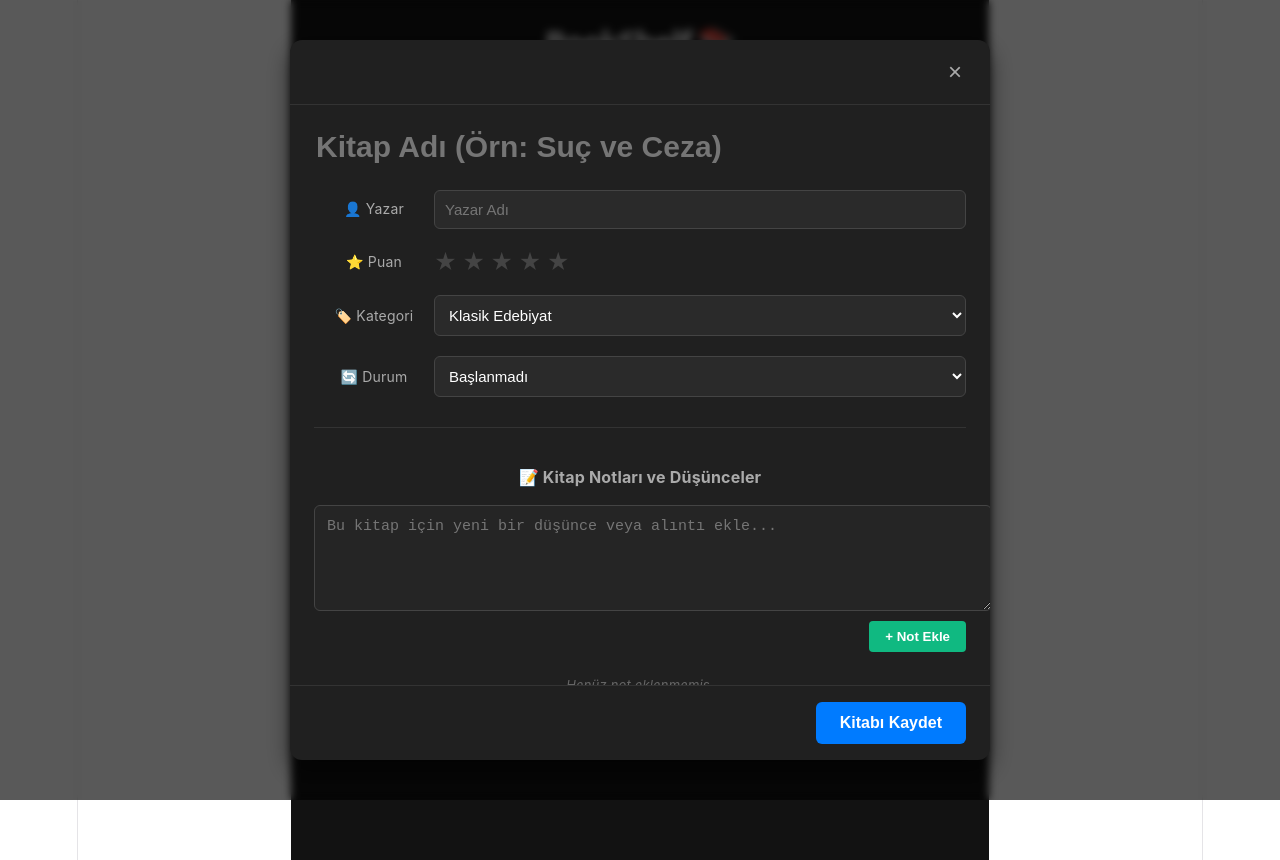
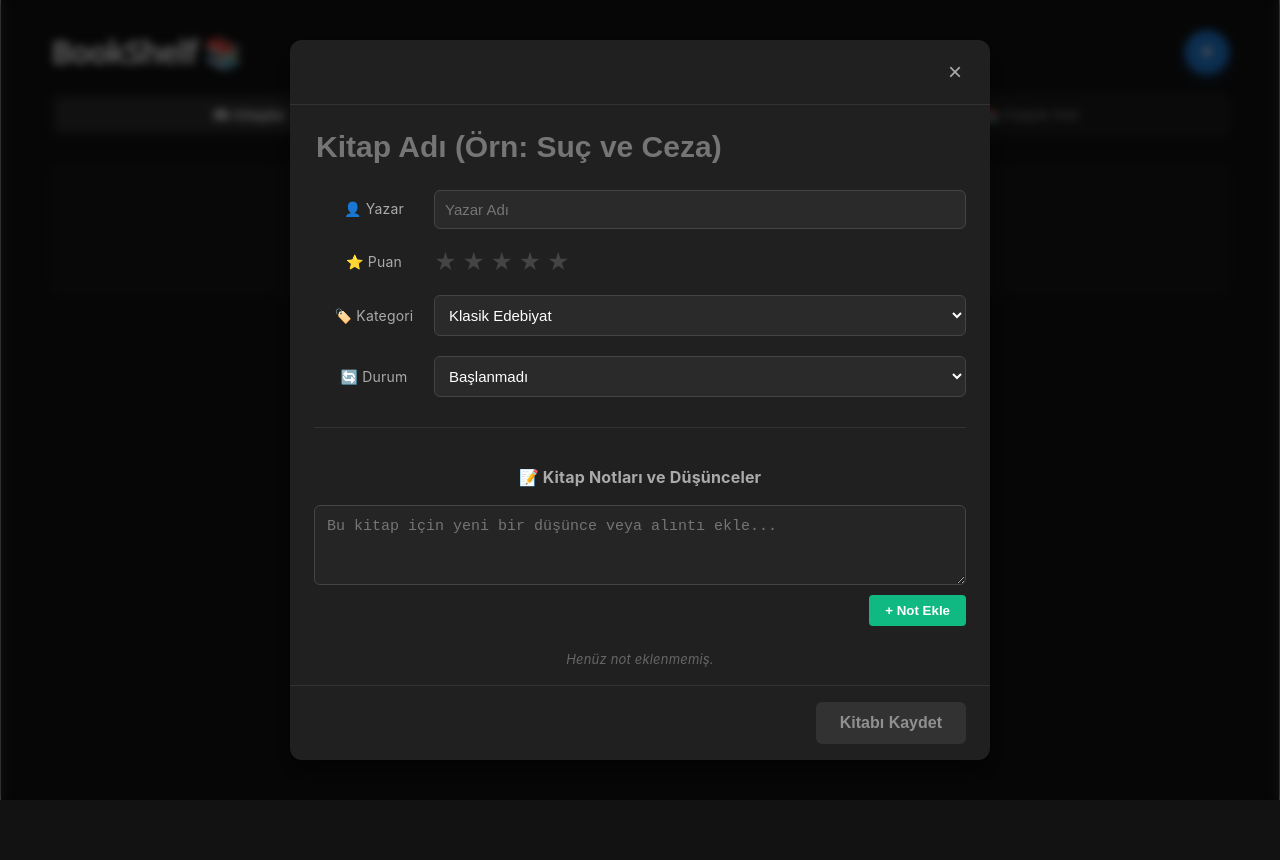
Before and after one commit to kagankurubas/bookshelf, a React (Vite) app: page / in a window 1280 px wide. Both pictures are taken after a click on the button "Yeni Kitap Ekle". After the commit the page ends 800 px from the top, so only its background shows below. Built offline with nearby package versions, Linux system fonts and the light colour scheme.

Commit message:
feat: add multi-row wooden bookshelf, thicker book UI, and smart modal save logic

```diff
--- a/src/App.css
+++ b/src/App.css
@@ -1,15 +1,26 @@
-/* Genel Sayfa Konteyneri */
+html, body, #root {
+  margin: 0 !important;
+  padding: 0 !important;
+  width: 100% !important;
+  max-width: 100% !important;
+  background-color: #121212 !important;
+  box-sizing: border-box;
+}
+
+*, *::before, *::after {
+  box-sizing: border-box;
+}
+
 .main-container {
-  max-width: 1200px;
-  margin: 0 auto;
-  padding: 30px 20px;
+  width: 100% !important;
+  max-width: none !important;
+  margin: 0 !important;
+  padding: 30px 50px !important;
   font-family: -apple-system, BlinkMacSystemFont, "Segoe UI", Roboto, Helvetica, Arial, sans-serif;
   color: #fff;
   background-color: #121212;
   min-height: 100vh;
 }
-
-/* Üst Header */
 .app-header {
   border-bottom: 1px solid #333;
   padding-bottom: 15px;
@@ -29,7 +40,6 @@
   margin: 0;
 }
 
-/* Modern Mac/Notion Tarzı Sekmeler */
 .modern-tabs {
   display: flex;
   background-color: #1e1e1e;
@@ -37,6 +47,7 @@
   border-radius: 8px;
   gap: 4px;
   border: 1px solid #333;
+  width: 100%;
 }
 
 .modern-tab-btn {
@@ -107,7 +118,6 @@
   margin-bottom: 12px;
 }
 
-/* Özellik Etiketleri (Tagler) */
 .property-tag {
   font-size: 12px;
   padding: 4px 8px;
@@ -121,7 +131,6 @@
   border: 1px solid #3d3d3d;
 }
 
-/* Durum Renkleri */
 .property-tag.status.başlanmadı {
   background-color: rgba(107, 114, 128, 0.2);
   color: #9ca3af;
@@ -170,7 +179,6 @@
   background-color: rgba(239, 68, 68, 0.1);
 }
 
-/* Boş Durum (Empty State) */
 .empty-state {
   text-align: center;
   padding: 50px 20px;
@@ -180,3 +188,75 @@
   border-radius: 8px;
   margin-top: 20px;
 }
+
+.wooden-shelf-container {
+  display: flex;
+  flex-direction: column;
+  gap: 60px;
+  margin-top: 40px;
+  width: 100%;
+}
+
+.shelf-row {
+  position: relative;
+  display: flex;
+  align-items: flex-end;
+  padding: 0 30px;
+  min-height: 200px;
+  width: 100%;
+  box-sizing: border-box;
+  flex-wrap: wrap;
+  gap: 12px;
+}
+
+.shelf-board {
+  position: absolute;
+  bottom: 0;
+  left: 0;
+  width: 100%;
+  height: 22px;
+  background: linear-gradient(to bottom, #96613d, #5c3a21);
+  border-radius: 4px;
+  box-shadow: 0 10px 20px rgba(0, 0, 0, 0.7), inset 0 2px 4px rgba(255, 255, 255, 0.2);
+  border-bottom: 3px solid #3b2513;
+}
+
+
+.shelf-book {
+  background: linear-gradient(135deg, #383838, #222222);
+  border: 1px solid #555;
+  border-radius: 6px 8px 4px 4px;
+  padding: 14px 10px;
+  width: 55px;
+  height: 155px;
+  display: flex;
+  flex-direction: column;
+  justify-content: space-between;
+  align-items: center;
+  cursor: pointer;
+  transition: transform 0.2s, box-shadow 0.2s;
+  box-shadow: -4px 6px 14px rgba(0,0,0,0.6);
+  position: relative;
+  z-index: 2;
+  margin-bottom: 2px;
+}
+
+.shelf-book:hover {
+  transform: translateY(-12px);
+  box-shadow: -6px 14px 24px rgba(0,0,0,0.8);
+  border-color: #777;
+}
+
+.shelf-book-title {
+  writing-mode: vertical-rl;
+  text-orientation: mixed;
+  transform: rotate(180deg);
+  font-size: 13px;
+  font-weight: 600;
+  color: #f0f0f0;
+  white-space: nowrap;
+  overflow: hidden;
+  text-overflow: ellipsis;
+  max-height: 120px;
+  letter-spacing: 0.5px;
+}
--- a/src/App.jsx
+++ b/src/App.jsx
@@ -54,16 +54,39 @@ function App() {
   return (
     <div className="main-container">
 
-      {/* 1. En Üstte BookShelf */}
-      <header className="app-header" style={{ marginBottom: '15px', borderBottom: 'none', paddingBottom: '0' }}>
+      {/* Üst Kısım: Başlık ve Sağ Üst Mavi Buton */}
+      <div style={{ display: 'flex', justifyContent: 'space-between', alignItems: 'center', marginBottom: '20px', width: '100%' }}>
+        <header className="app-header" style={{ borderBottom: 'none', paddingBottom: '0', margin: 0 }}>
           <h1 style={{ margin: 0, fontSize: '32px' }}>BookShelf 📚</h1>
         </header>
 
-      {/* Dikey Ana Kapsayıcı */}
-      <div style={{ display: 'flex', flexDirection: 'column', gap: '20px', marginBottom: '30px', paddingBottom: '10px' }}>
+        <button
+          onClick={openNewBookModal}
+          style={{
+            background: '#2383e2',
+            color: 'white',
+            border: 'none',
+            borderRadius: '50%',
+            width: '44px',
+            height: '44px',
+            fontSize: '24px',
+            fontWeight: 'bold',
+            display: 'flex',
+            alignItems: 'center',
+            justifyContent: 'center',
+            cursor: 'pointer',
+            boxShadow: '0 4px 12px rgba(35, 131, 226, 0.4)',
+            transition: 'all 0.2s',
+            flexShrink: 0
+          }}
+          title="Yeni Kitap Ekle"
+        >
+          +
+        </button>
+      </div>
 
-        {/* 2. Sırada: Genişletilmiş Sekmeler */}
-        <div style={{ display: 'flex', width: '100%' }}>
+      {/* Sekmeler Çubuğu (Tam Genişlik) */}
+      <div style={{ display: 'flex', width: '100%', marginBottom: '30px' }}>
         <div className="modern-tabs" style={{ display: 'flex', width: '100%' }}>
           <button
             className={`modern-tab-btn ${activeView === 'cards' ? 'active' : ''}`}
@@ -87,34 +110,6 @@ function App() {
             📚 Kitaplık Rafı
           </button>
         </div>
-        </div>
-
-        {/* 3. Sırada: Sağ Köşede Mavi Yuvarlak Buton */}
-        <div style={{ display: 'flex', justifyContent: 'flex-end', marginTop: '5px' }}>
-          <button
-            onClick={openNewBookModal}
-            style={{
-              background: '#2383e2',
-              color: 'white',
-              border: 'none',
-              borderRadius: '50%',
-              width: '44px',
-              height: '44px',
-              fontSize: '24px',
-              fontWeight: 'bold',
-              display: 'flex',
-              alignItems: 'center',
-              justifyContent: 'center',
-              cursor: 'pointer',
-              boxShadow: '0 4px 12px rgba(35, 131, 226, 0.4)',
-              transition: 'all 0.2s'
-            }}
-            title="Yeni Kitap Ekle"
-          >
-            +
-          </button>
-        </div>
-
       </div>
 
       {/* --- KİTAPLAR GÖRÜNÜMÜ --- */}
@@ -263,12 +258,39 @@ function App() {
         </main>
       )}
 
-      {/* --- KİTAPLIK RAFİ GÖRÜNÜMÜ --- */}
+      {/* --- KİTAPLIK RAFI GÖRÜNÜMÜ --- */}
       {activeView === 'shelf' && (
         <main className="book-list-container">
+          {books.length === 0 ? (
             <div className="empty-state">
-            <p>Ahşap raf görünümü burada yer alacak.</p>
+              <p>Rafta sergilenecek henüz kitap yok. Sağ üstteki **+** butonundan ekleyebilirsin!</p>
             </div>
+          ) : (
+            <div className="wooden-shelf-container">
+              {/* Kitapları her rafta 12 adet olacak şekilde gruplara (katlara) bölelim */}
+              {Array.from({ length: Math.ceil(books.length / 12) }).map((_, shelfIndex) => {
+                const shelfBooks = books.slice(shelfIndex * 12, (shelfIndex + 1) * 12);
+                return (
+                  <div key={shelfIndex} className="shelf-row">
+                    {shelfBooks.map((book) => (
+                      <div
+                        key={book.id}
+                        className="shelf-book"
+                        onClick={() => openBookDetailModal(book)}
+                        title={`${book.title} - ${book.author}`}
+                      >
+                        <span className="shelf-book-title">{book.title}</span>
+                        <span style={{ fontSize: '11px' }}>
+                          {book.status === 'Tamamlandı' ? '✅' : book.status === 'Okunuyor' ? '📖' : '📌'}
+                        </span>
+                      </div>
+                    ))}
+                    <div className="shelf-board"></div>
+                  </div>
+                );
+              })}
+            </div>
+          )}
         </main>
       )}
 
--- a/src/components/BookModal/BookModal.jsx
+++ b/src/components/BookModal/BookModal.jsx
@@ -15,8 +15,21 @@ function BookModal({ onClose, onSave, selectedBook }) {
 
   // Yeni yazılmakta olan not veya düzenlenen notun metni
   const [currentNoteText, setCurrentNoteText] = useState('');
-  // Eğer şu an bir not düzenleniyorsa onun ID'si, yoksa null
   const [editingNoteId, setEditingNoteId] = useState(null);
+
+  // Kullanıcının bir değişiklik yapıp yapmadığını kontrol edelim
+  const isModified = selectedBook
+    ? (
+        title !== selectedBook.title ||
+        author !== selectedBook.author ||
+        rating !== selectedBook.rating ||
+        category !== selectedBook.category ||
+        status !== selectedBook.status ||
+        dateStarted !== (selectedBook.dateStarted || '') ||
+        dateFinished !== (selectedBook.dateFinished || '') ||
+        JSON.stringify(notesList) !== JSON.stringify(selectedBook.notesList || [])
+      )
+    : (title.trim() !== '' || author.trim() !== ''); // Yeni kitapta en azından başlık veya yazar yazıldıysa aktif olsun
 
   const handleStatusChange = (newStatus) => {
     setStatus(newStatus);
@@ -30,7 +43,6 @@ function BookModal({ onClose, onSave, selectedBook }) {
     }
   };
 
-  // Yeni not ekleme veya güncellemeyi kaydetme
   const handleSaveNoteItem = () => {
     if (!currentNoteText.trim()) return;
 
@@ -40,13 +52,11 @@ function BookModal({ onClose, onSave, selectedBook }) {
     });
 
     if (editingNoteId) {
-      // Düzenleme modundaysak mevcut notu güncelle
       setNotesList(notesList.map(note =>
         note.id === editingNoteId ? { ...note, text: currentNoteText, date: `${formattedDate} (Düzenlendi)` } : note
       ));
       setEditingNoteId(null);
     } else {
-      // Yeni not ekleme modundaysak listeye ekle
       const newNote = {
         id: Date.now(),
         text: currentNoteText,
@@ -55,16 +65,14 @@ function BookModal({ onClose, onSave, selectedBook }) {
       setNotesList([...notesList, newNote]);
     }
 
-    setCurrentNoteText(''); // Kutuyu temizle
+    setCurrentNoteText('');
   };
 
-  // Notu düzenleme moduna al
   const handleEditNote = (note) => {
     setCurrentNoteText(note.text);
     setEditingNoteId(note.id);
   };
 
-  // Notu sil
   const handleDeleteNote = (id) => {
     setNotesList(notesList.filter(note => note.id !== id));
     if (editingNoteId === id) {
@@ -88,7 +96,7 @@ function BookModal({ onClose, onSave, selectedBook }) {
       status,
       dateStarted,
       dateFinished,
-      notesList, // Çoklu not listesini kaydediyoruz
+      notesList,
       createdAt: selectedBook ? selectedBook.createdAt : new Date().toISOString(),
     };
 
@@ -151,7 +159,6 @@ function BookModal({ onClose, onSave, selectedBook }) {
             </select>
           </div>
 
-          {/* Başlama Tarihi: "Başlanmadı" haricindeki tüm durumlarda görünür */}
           {status !== 'Başlanmadı' && (
             <div className="form-group">
               <span className="form-label">▶️ Başlama</span>
@@ -159,7 +166,6 @@ function BookModal({ onClose, onSave, selectedBook }) {
             </div>
           )}
 
-            {/* Bitiş Tarihi: Sadece "Tamamlandı" durumunda görünür */}
           {status === 'Tamamlandı' && (
             <div className="form-group">
               <span className="form-label">🏁 Bitiş</span>
@@ -167,11 +173,10 @@ function BookModal({ onClose, onSave, selectedBook }) {
             </div>
           )}
 
-          {/* NOTLAR BÖLÜMÜ (Bloklar Halinde) */}
+          {/* NOTLAR BÖLÜMÜ */}
           <div style={{ marginTop: '30px', borderTop: '1px solid #333', paddingTop: '20px' }}>
             <h3 style={{ fontSize: '16px', color: '#aaa', marginBottom: '15px' }}>📝 Kitap Notları ve Düşünceler</h3>
 
-            {/* Yeni Not Yazma Alanı ve Ekle/Güncelle Butonu */}
             <div style={{ display: 'flex', flexDirection: 'column', gap: '10px', marginBottom: '20px' }}>
               <textarea
                 className="form-textarea"
@@ -198,7 +203,6 @@ function BookModal({ onClose, onSave, selectedBook }) {
               </div>
             </div>
 
-            {/* Eklenen Notların Listesi (Bloklar / Label Tarzı) */}
             <div style={{ display: 'flex', flexDirection: 'column', gap: '12px' }}>
               {notesList.length === 0 ? (
                 <p style={{ fontSize: '13px', color: '#666', fontStyle: 'italic' }}>Henüz not eklenmemiş.</p>
@@ -206,7 +210,6 @@ function BookModal({ onClose, onSave, selectedBook }) {
                 notesList.map((note) => (
                   <div key={note.id} style={{ background: '#222', border: '1px solid #333', borderRadius: '6px', padding: '12px', display: 'flex', flexDirection: 'column', gap: '6px' }}>
 
-                    {/* Not Tarihi ve İşlem Butonları Üst Kısım */}
                     <div style={{ display: 'flex', justifyContent: 'space-between', alignItems: 'center', borderBottom: '1px solid #313131', paddingBottom: '6px' }}>
                       <span style={{ fontSize: '11px', color: '#888', fontWeight: '500' }}>
                         📅 {note.date}
@@ -229,7 +232,6 @@ function BookModal({ onClose, onSave, selectedBook }) {
                       </div>
                     </div>
 
-                    {/* Not İçeriği */}
                     <p style={{ margin: 0, fontSize: '14px', color: '#ddd', whiteSpace: 'pre-wrap', lineHeight: '1.4' }}>
                       {note.text}
                     </p>
@@ -242,8 +244,20 @@ function BookModal({ onClose, onSave, selectedBook }) {
 
         </div>
 
+        {/* Modal Alt Kısım: Dinamik Kaydet Butonu */}
         <div className="modal-footer">
-          <button className="save-book-btn" onClick={handleSave}>Kitabı Kaydet</button>
+          <button
+            className="save-book-btn"
+            onClick={handleSave}
+            disabled={!isModified}
+            style={{
+              opacity: isModified ? 1 : 0.5,
+              cursor: isModified ? 'pointer' : 'not-allowed',
+              backgroundColor: isModified ? '#2383e2' : '#444'
+            }}
+          >
+            {selectedBook ? 'Değişiklikleri Kaydet' : 'Kitabı Kaydet'}
+          </button>
         </div>
       </div>
     </div>
--- a/src/index.css
+++ b/src/index.css
@@ -1,3 +1,17 @@
+/* Kök elemanları ve body'yi tam genişliğe sabitleyelim */
+html, body, #root {
+  margin: 0;
+  padding: 0;
+  width: 100%;
+  max-width: 100% !important;
+  background-color: #121212;
+  box-sizing: border-box;
+}
+
+*, *::before, *::after {
+  box-sizing: border-box;
+}
+
 :root {
   --text: #6b6375;
   --text-h: #08060d;
```
Lines whose indentation alone changed are shown as unchanged.
